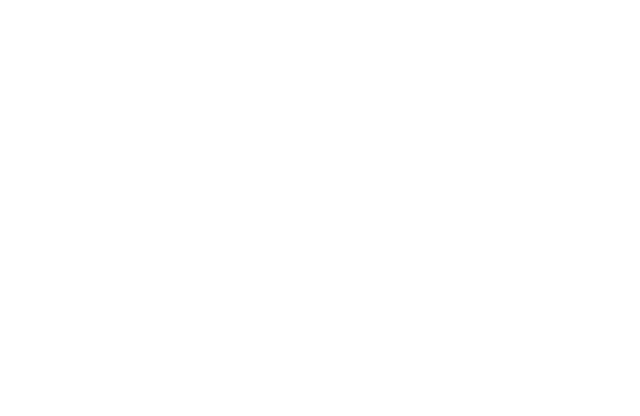
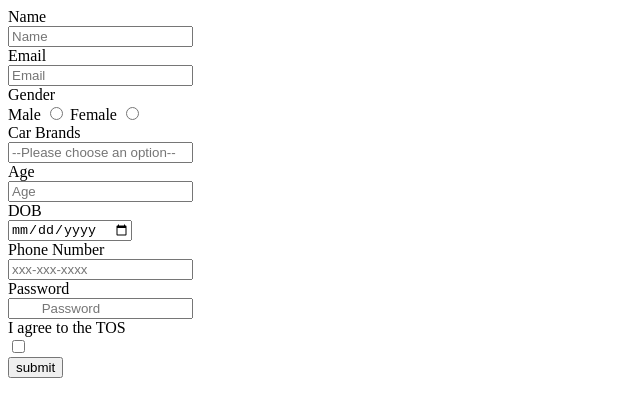
Before and after one commit to acciojob/signup-form-car-jaiss1441, a website: page main.html in a window 1280 px wide. Shown: the whole page, without its empty margins (0-640 px from the left). Drawn offline with Linux system fonts and the light colour scheme.

Commit message:
created a submission

```diff
--- a/main.html
+++ b/main.html
@@ -8,6 +8,30 @@
 
 <body>
 	<!-- the entire body must be written by student -->
+	<form method="post">
+		<label for="name">Name</label><br>
+		<input type="text" name="Name" required id="name" placeholder="Name"><br>
+		<label for="email">Email</label><br>
+		<input type="email" name="Email" required id="email" placeholder="Email"><br>
+			<label for="email">Gender</label><br>
+		<label for="gender_m">Male</label>
+		<input type="radio" name="gender" required id="gender_m" >
+		<label for="gender_f">Female</label>
+		<input type="radio" name="gender"  required id="gender_f" ><br>
+		<label for="cars">Car Brands</label><br>
+		<input type="select" required id="cars" placeholder="--Please choose an option--"><br>
+		<label for="age">Age</label><br>
+		<input type="number" required id="age" placeholder="Age"><br>
+		<label for="dob">DOB</label><br>
+		<input type="date" required id="dob"><br>
+		<label for="tel">Phone Number</label><br>
+		<input type="tel" id="tel" placeholder="xxx-xxx-xxxx"><br>
+		<label for="password">Password</label><br>
+		<input type="password" required id="password" placeholder="	Password"><br>
+		<label for="tos">I agree to the TOS</label><br>
+		<input type="checkbox" required id="tos"> <br>
+		<button type="submit">submit</button>
+	</form>
     <script type="text/javascript" src="./script.js">
 </script>
 
```
